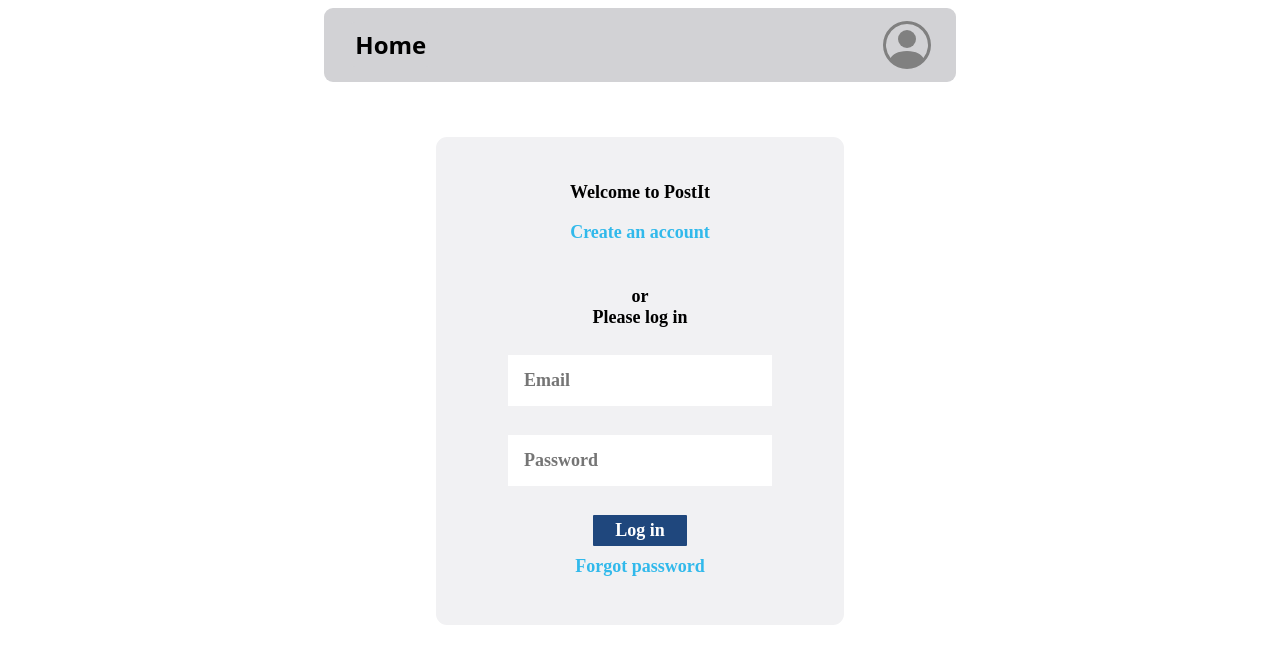
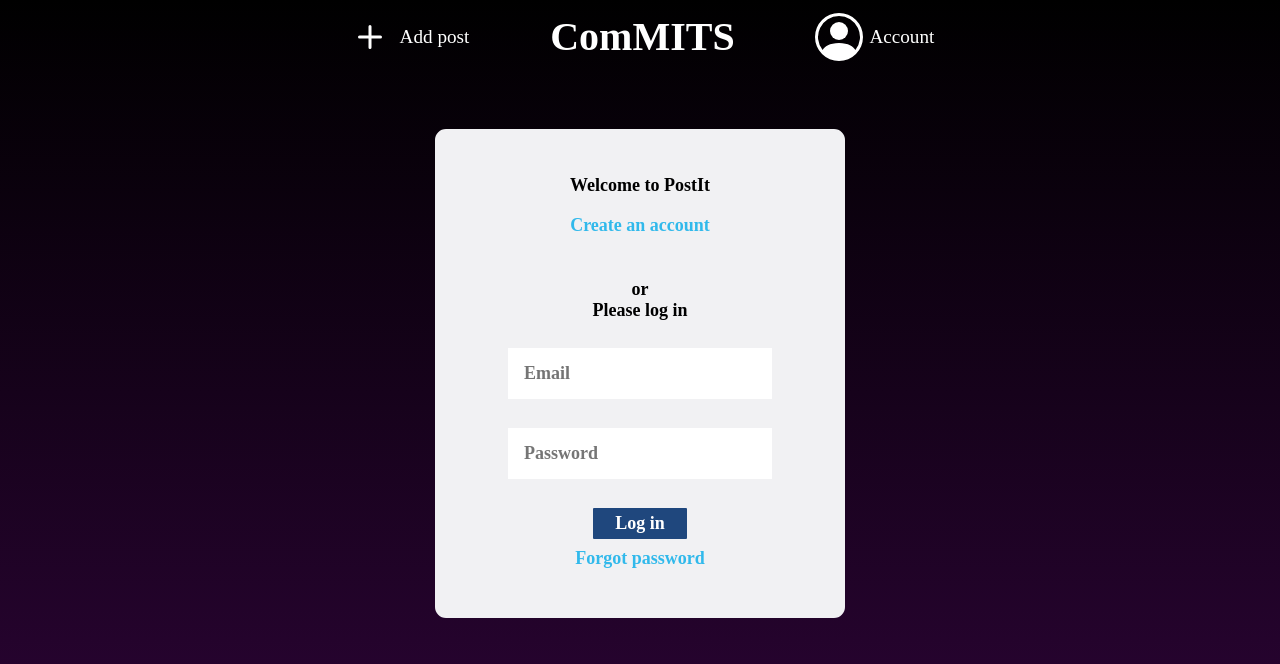
Before and after one commit to SandraLiis/wad-hw-1, a plain HTML site: page login.html in a window 1280 px wide. Drawn offline with Linux system fonts and the light colour scheme; a web font is replaced by a local one.

Commit message:
Messing around with making a gradient

```diff
--- a/login.html
+++ b/login.html
@@ -7,23 +7,33 @@
     <meta name="viewport" content="width=device-width, initial-scale=1.0">
     <link rel="stylesheet" href="res/css/style.css">
     <title>Login</title>
+    <link rel="preconnect" href="https://fonts.googleapis.com">
+    <link rel="preconnect" href="https://fonts.gstatic.com" crossorigin>
+    <link href="https://fonts.googleapis.com/css2?family=Redaction+35:ital,wght@0,400;0,700;1,400&display=swap" rel="stylesheet">
 </head>
 
 <body>
     <header class="header">
-        <nav>
-            <a class="nav-link" href="index.html">Home</a>
-        </nav>
-        <a
-            class="login-link"
-            href="login.html" >
+        <div class="nav-left">
+            <a class="add-post-nav-link" href="addPost.html">
+                <svg class="plus-icon" xmlns="http://www.w3.org/2000/svg" width="20" height="20" fill="currentColor" viewBox="0 0 16 16">
+                    <path d="M8 4a.5.5 0 0 1 .5.5v3h3a.5.5 0 0 1 0 1h-3v3a.5.5 0 0 1-1 0v-3h-3a.5.5 0 0 1 0-1h3v-3A.5.5 0 0 1 8 4z"/>
+                </svg>
+                <span class="add-post-text">Add post</span>
+            </a>
+        </div>
 
-            <svg
-            xmlns="http://www.w3.org/2000/svg" width="16" height="16" fill="currentColor" class="bi bi-person-circle profile-icon" viewBox="0 0 16 16">
-            <path d="M11 6a3 3 0 1 1-6 0 3 3 0 0 1 6 0"/>
-            <path fill-rule="evenodd" d="M0 8a8 8 0 1 1 16 0A8 8 0 0 1 0 8m8-7a7 7 0 0 0-5.468 11.37C3.242 11.226 4.805 10 8 10s4.757 1.225 5.468 2.37A7 7 0 0 0 8 1"/>
-            </svg>
-        </a>
+        <a class="logo-link" href="index.html">ComMITS</a>
+
+        <div class="nav-right">
+            <a class="login-link" href="login.html">
+                <svg class="profile-icon bi bi-person-circle" xmlns="http://www.w3.org/2000/svg" width="16" height="16" fill="currentColor" viewBox="0 0 16 16">
+                    <path d="M11 6a3 3 0 1 1-6 0 3 3 0 0 1 6 0"/>
+                    <path fill-rule="evenodd" d="M0 8a8 8 0 1 1 16 0A8 8 0 0 1 0 8m8-7a7 7 0 0 0-5.468 11.37C3.242 11.226 4.805 10 8 10s4.757 1.225 5.468 2.37A7 7 0 0 0 8 1"/>
+                </svg>
+                <span class="account-text">Account</span>
+            </a>
+        </div>
     </header>
     <main class="login-main">
         <section class="login-box">
--- a/res/css/style.css
+++ b/res/css/style.css
@@ -3,10 +3,21 @@
     box-sizing: border-box;
   }
 
+html {
+    min-height: 100vh;
+    background: linear-gradient(180deg, #000000 0%, #2d0437 100%);
+    background-repeat: no-repeat;
+    background-attachment: fixed;
+}
+
+body {
+    margin: 0;
+    min-height: 100vh;
+}
+
 .profile-icon {
     width: 3rem;
     height: 3rem;
-    color: gray;
     font-size: 5rem ;
 }
 
@@ -22,18 +33,16 @@ a {
 }
 
 .header .nav-link {
-    color: #000000;
+    color: #ffffff;
     font-family: system-ui, sans-serif;
     font-weight: 600;
     font-size: 1.5rem;
-    border-style: solid;
-    border-width: 6px;
-    border-radius: 6px;
-    border-color: #d2d2d5;
-    }
+    background-color: transparent;
+    border: none;
+}
 
 .header .nav-link:hover {
-    background-color: #c0c0c3;
+    background-color: transparent;
     border-color: #c0c0c3;
 
 }
@@ -42,17 +51,19 @@ a {
     display: flex;
     width: 95%;
     justify-content: space-between;
-    background-color: #d2d2d5;
     align-items: center;
     margin: 0 auto;
-    /* background-color: #e7e7ea; */
-    /* background-color: #f1f1f1; */
-    border-radius: 9px;
+    background: transparent;
     padding: 0.8rem 2%;
+    color: #ffffff;
 }
 
-.header a {
-    color: inherit;
+.header a,
+.header svg,
+.plus-icon,
+.profile-icon {
+    color: #ffffff;
+    fill: #ffffff;
     text-decoration: none;
 }
 
@@ -209,11 +220,12 @@ main {
 }
 
 .post {
-    background-color: #c4c4c4;
+    background-color: rgb(25, 25, 25);
     border-radius: 10px;
     padding: 15px;
     width: 100%;
     max-width: 550px;
+    color: white;
 }
 
 .post img {
@@ -233,10 +245,15 @@ main {
 .posts-container ~ footer {
     display: flex;
     justify-content: center;
-    border-radius: 10px;
-    background-color: #a2a2a2;
-    width: 80%;
+    align-items: center;
+    border-radius: 12px;
+    width: 100%;
     align-self: center;
+    color: #afafaf;
+    padding: 20px 0;
+    background: linear-gradient(0deg, rgba(45, 4, 55, 0.6) 0%, rgba(15, 10, 25, 0.8) 100%);
+    border: 1px solid rgba(255, 255, 255, 0.08);
+    backdrop-filter: blur(8px);
 }
 
 .index-body {
@@ -297,5 +314,5 @@ main {
 .profile-icon {
     width: 3rem;
     height: 3rem;
-    color: gray;
+    fill: #ffffff;
 }
```
Also changed, not shown: addPost.html (+17 -8 lines).
